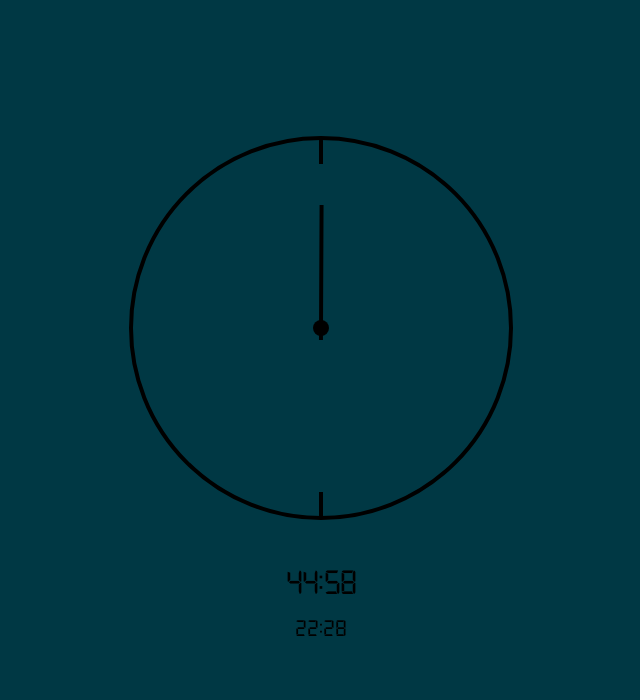
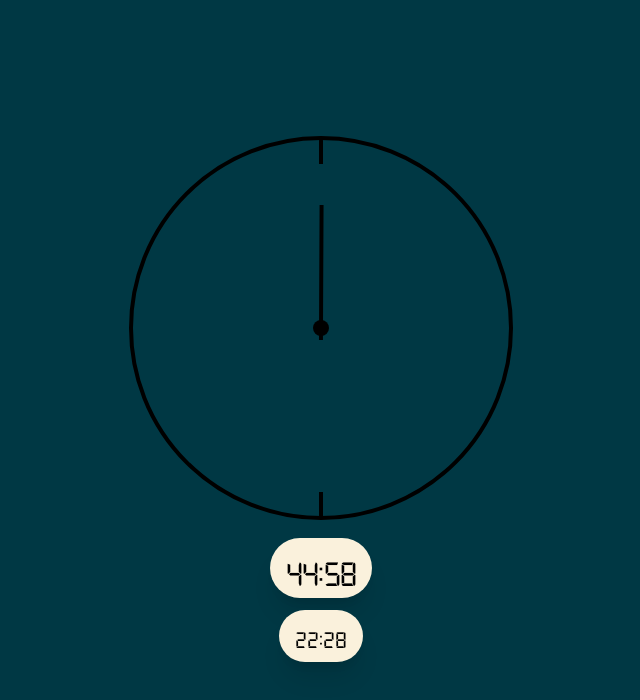
Before and after one commit to rodrigos1233/time-control, a Next.js app: page / in a window 1280 px wide. Both pictures are taken after a click on the button "Start". Shown: the top 700 px of the page, without its empty margins (319-959 px from the left). Built offline with nearby package versions, Linux system fonts and the light colour scheme.

Commit message:
digital clocks style update

```diff
--- a/src/app/components/clock/digitalClock.tsx
+++ b/src/app/components/clock/digitalClock.tsx
@@ -16,7 +16,7 @@ export default function DigitalClock({minutes, seconds, size}: digitalClockProps
     }
 
     return (
-        <div className={`text-center ${size === 'big' ? 'text-4xl' : 'text-2xl'} font-[family-name:var(--font-clock)] flex`}>
+        <div className={`text-center ${size === 'big' ? 'text-4xl' : 'text-2xl'} font-[family-name:var(--font-clock)] shadow-xl pt-3 pr-4 pl-4 pb-2 rounded-full flex bg-background`}>
             {renderDigits(minutes.toString())}
             <div>:</div>
             {renderDigits(displayedSeconds)}
```
